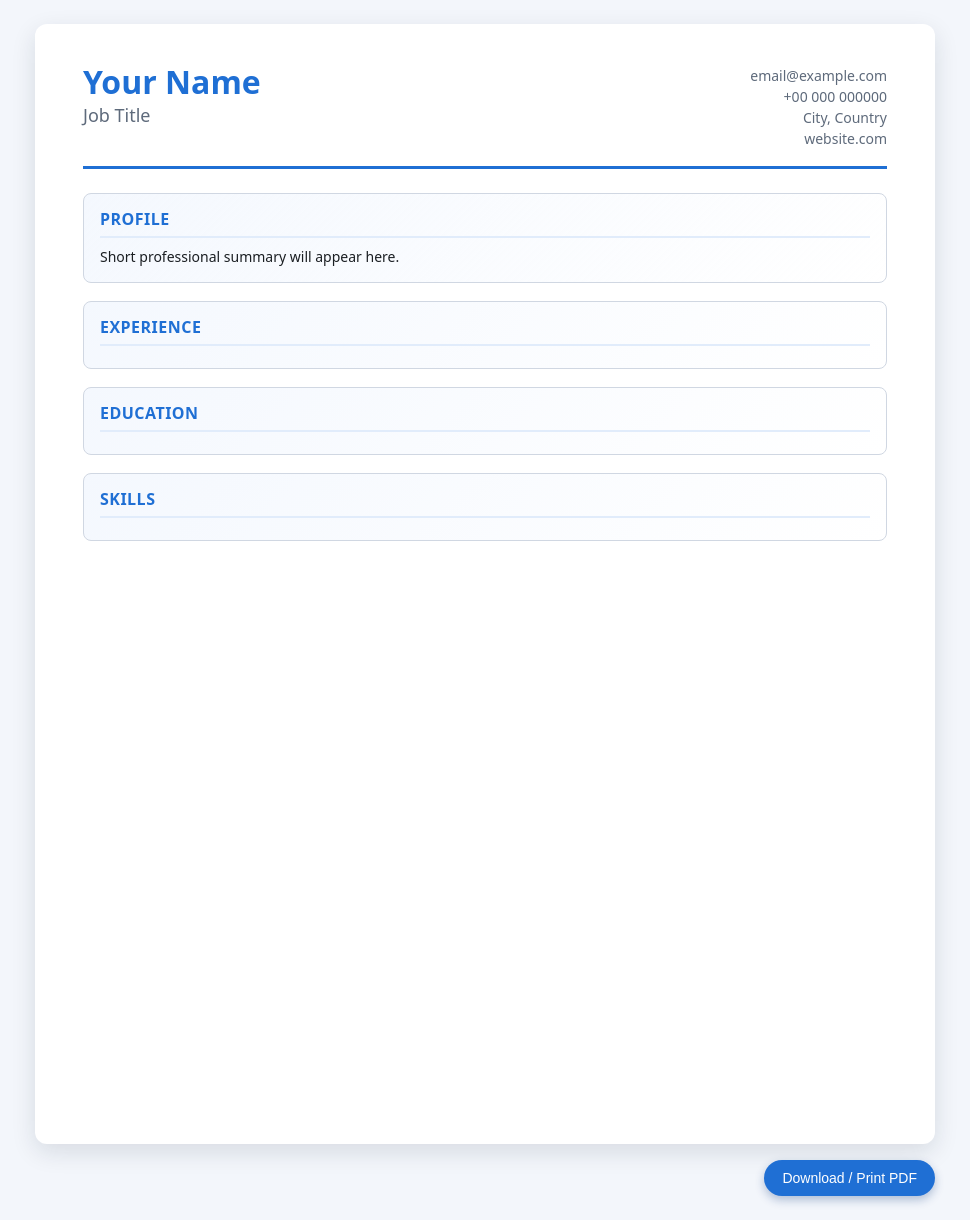
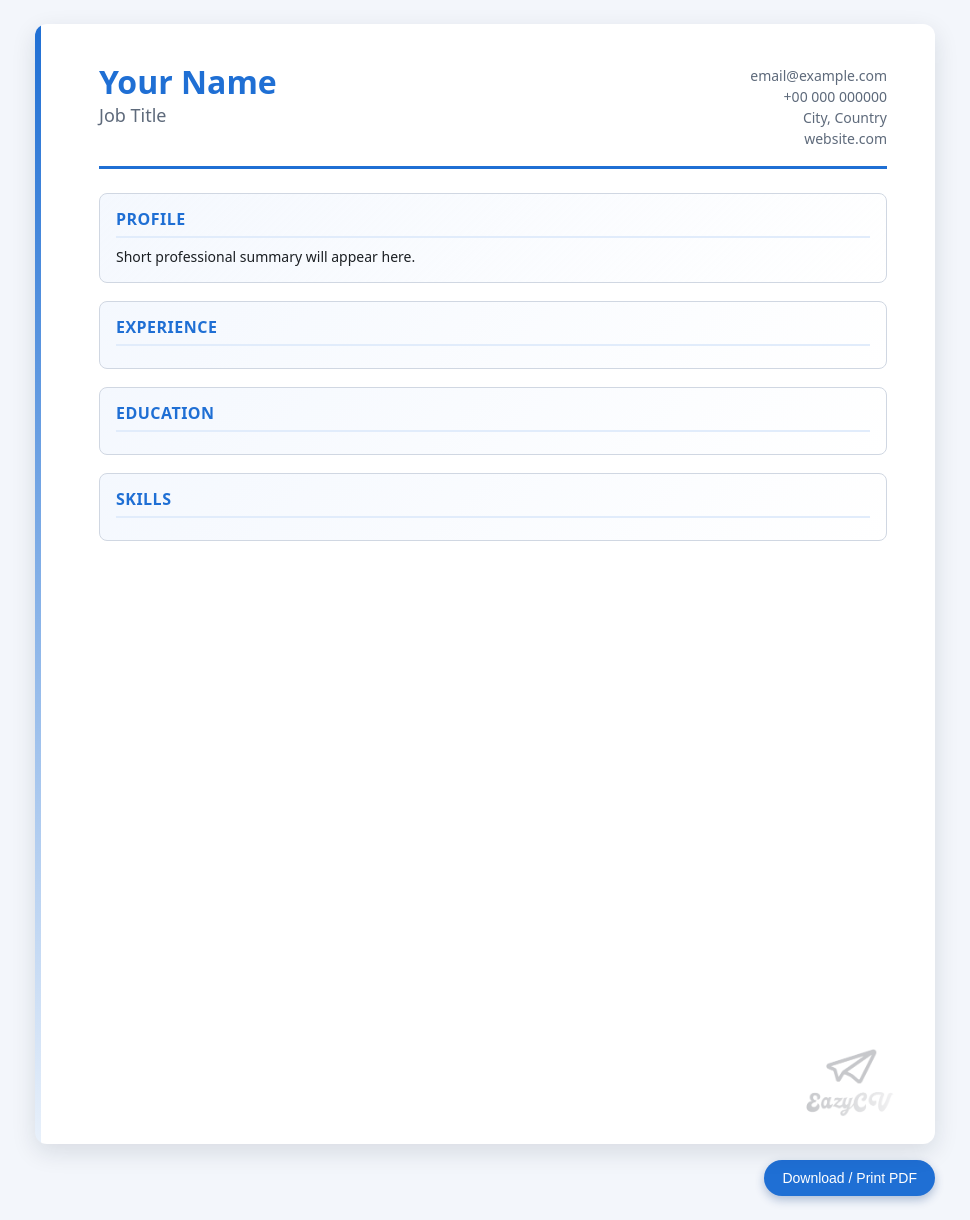
Before and after one commit to grairudolf/eazycv, a PHP site: page /cv.html in a window 1280 px wide. Shown: the whole page, without its empty margins (155-1125 px from the left). Run offline with PHP 8.4, Linux system fonts and the light colour scheme.

Commit message:
style: basically made the ui better and added the eazy cv logo to the mix

```diff
--- a/cv.html
+++ b/cv.html
@@ -51,6 +51,9 @@
           </ul>
         </section>
       </main>
+      <div class="cv-watermark" aria-hidden="true">
+        <img src="images/logo.png" alt="EazyCV logo" class="cv-watermark-logo" />
+      </div>
     </div>
 
     <footer class="cv-footer no-print">
--- a/styles/cv.css
+++ b/styles/cv.css
@@ -47,9 +47,35 @@ body {
   width: 100%;
   max-width: 900px;
   min-height: 1120px;
-  padding: 40px 48px;
+  padding: 40px 48px 56px 64px;
   border-radius: 12px;
   box-shadow: var(--cv-shadow);
+  position: relative;
+  overflow: hidden;
+}
+
+.cv-watermark {
+  position: absolute;
+  right: 24px;
+  bottom: 16px;
+  opacity: 0.25;
+  z-index: 0;
+  pointer-events: none;
+}
+
+.cv-watermark-logo {
+  max-width: 130px;
+  height: auto;
+}
+
+.cv-page::before {
+  content: "";
+  position: absolute;
+  top: 0;
+  left: 0;
+  width: 6px;
+  height: 100%;
+  background: linear-gradient(to bottom, var(--cv-primary), rgba(31, 111, 212, 0.1));
 }
 
 /* Header */
@@ -109,6 +135,8 @@ body {
     rgba(224, 235, 252, 0.35),
     rgba(255, 255, 255, 0.8)
   );
+  position: relative;
+  z-index: 1;
 }
 
 .cv-section-title {
@@ -268,6 +296,10 @@ body {
     padding: 24px 32px;
   }
 
+  .cv-watermark {
+    opacity: 0.45;
+  }
+
   .no-print {
     display: none !important;
   }
```
